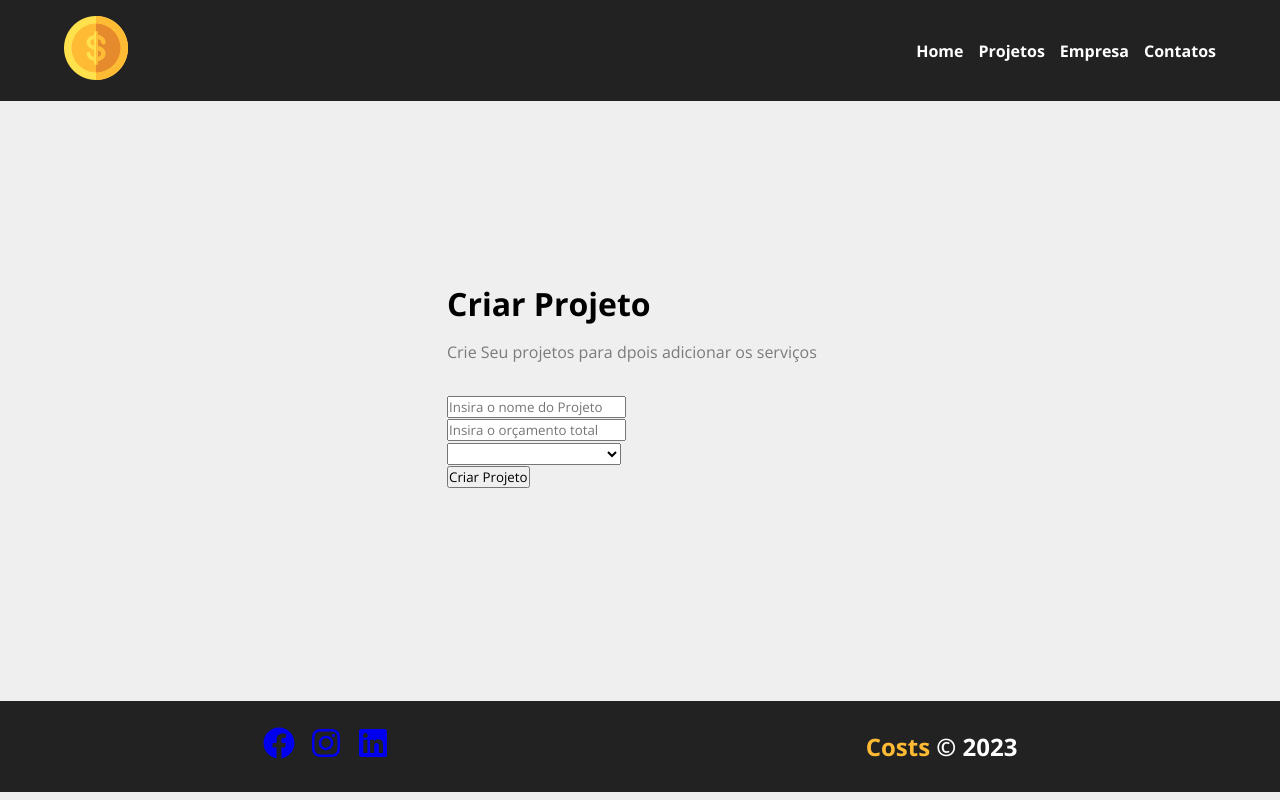
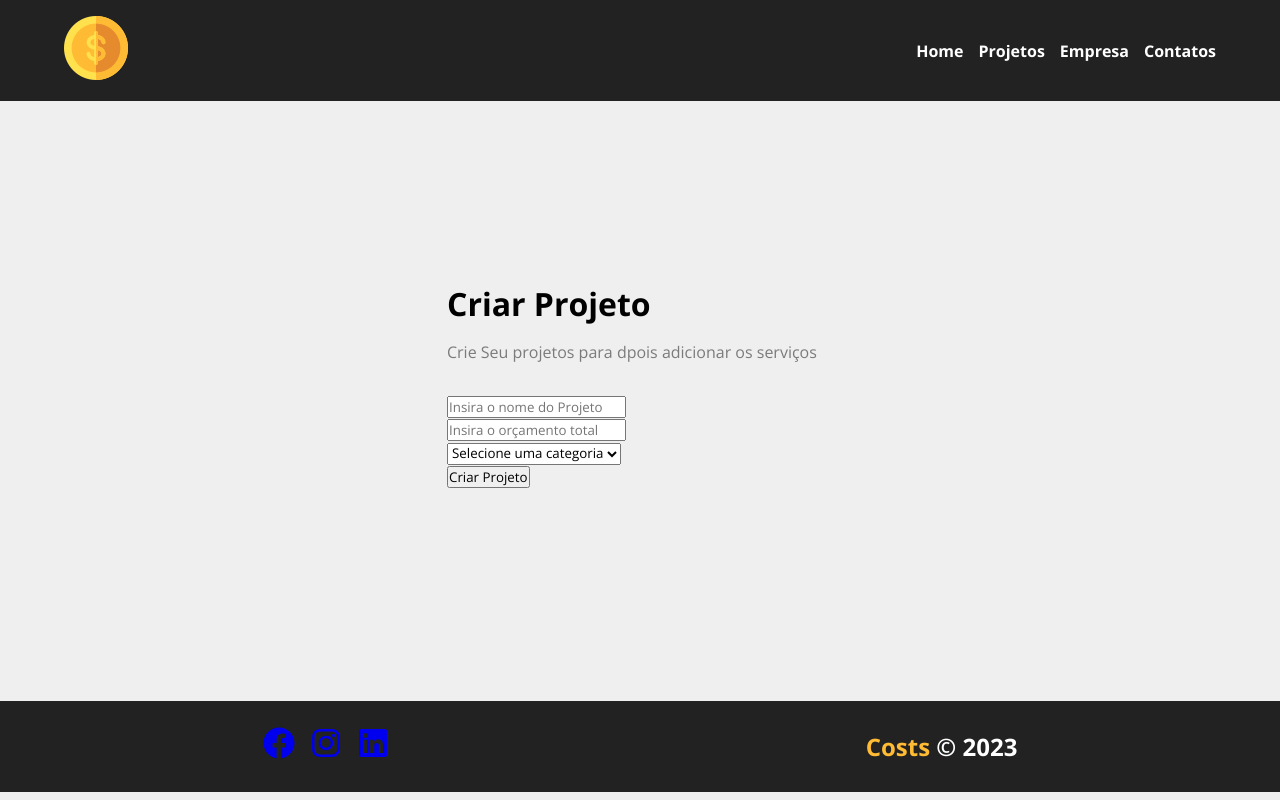
Before and after one commit to AlexSimao/projeto-costs, a React (Vite) app: page /newproject in a window 1280 px wide. Built offline with nearby package versions, Linux system fonts and the light colour scheme.

Commit message:
Criando o componente Select

```diff
--- /dev/null
+++ b/src/components/form/Option.jsx
@@ -0,0 +1,3 @@
+function Option({ text, att, value }) {
+  return <option value={value}>text</option>;
+}
--- /dev/null
+++ b/src/components/form/Select.jsx
@@ -0,0 +1,27 @@
+import styles from "./Select.module.css";
+
+function Select({ id, optionsArray }) {
+  return (
+    <select
+      name={id}
+      id={id}
+      defaultValue={0}
+    >
+      {optionsArray.map(
+        (item, index) =>
+          true && (
+            <option
+              selected={item.selected}
+              disabled={item.disabled}
+              value={index}
+              key={index}
+            >
+              {item.text}
+            </option>
+          )
+      )}
+    </select>
+  );
+}
+
+export default Select;
--- a/src/components/project/ProjectForm.jsx
+++ b/src/components/project/ProjectForm.jsx
@@ -1,4 +1,5 @@
 import Input from "../form/Input";
+import Select from "../form/Select";
 import styles from "./ProjectForm.module.css";
 
 function ProjectForm() {
@@ -10,14 +11,15 @@ function ProjectForm() {
         placeholder="Insira o orçamento total"
       />
 
-      <div>
-        <select
-          name="category_id"
-          id="category_id"
-        >
-          <option disabled>Selecione uma categoria</option>
-        </select>
-      </div>
+      <Select
+        id="category_id"
+        optionsArray={[
+          {
+            text: "Selecione uma categoria",
+            disabled: true,
+          },
+        ]}
+      />
 
       <Input
         type="submit"
```
Also changed, not shown: src/components/form/Select.module.css (added).
